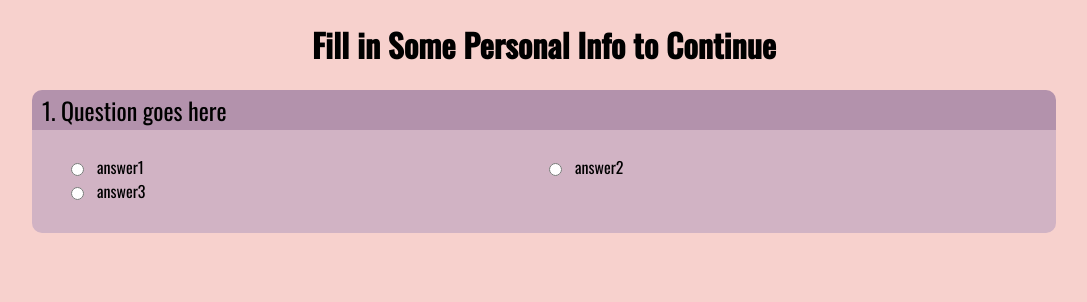
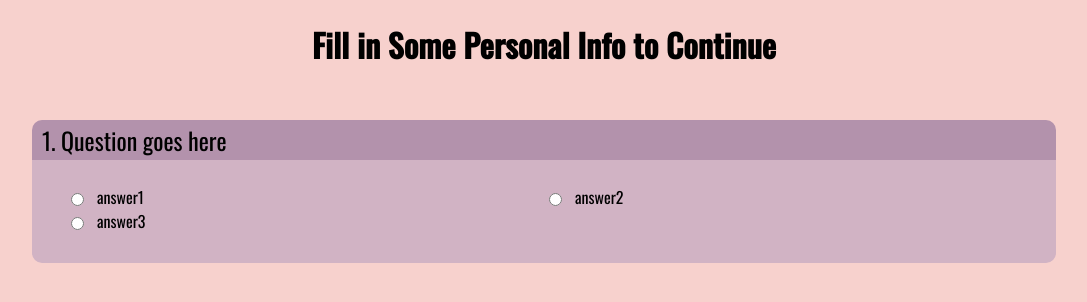
Before and after one commit to dayyanm/friend-finder-frontend, a React (Create React App) app: page / in a window 1280 px wide. Shown: the top 302 px of the page, without its empty margins (96-1183 px from the left). Built offline with nearby package versions, Linux system fonts and the light colour scheme; a web font is replaced by a local one.

Commit message:
fix index

```diff
--- a/src/Routes/App.css
+++ b/src/Routes/App.css
@@ -5,4 +5,5 @@
   display: flex;
   flex-direction: column;
   align-items: center;
+  gap: 30px;
 }
--- a/src/index.js
+++ b/src/index.js
@@ -3,6 +3,7 @@ import ReactDOM from "react-dom/client";
 import "./Assets/index.css";
 import App from "./Routes/App";
 import Login from "./Routes/Login";
+import Results from "./Routes/Results";
 import { BrowserRouter, Routes, Route, Navigate } from "react-router-dom";
 import { AuthProvider } from "./Contexts/AuthContext";
 import PrivateRoute from "./Routes/PrivateRoute";
@@ -17,7 +18,7 @@ root.render(
           <Route path="/login" element={<Login />} />
           <Route path="/" element={<PrivateRoute />}>
             <Route path="/" element={<App />}></Route>
-            <Route path="/results" element={<App />}></Route>
+            <Route path="/results" element={<Results />}></Route>
           </Route>
         </Routes>
       </AuthProvider>
```
